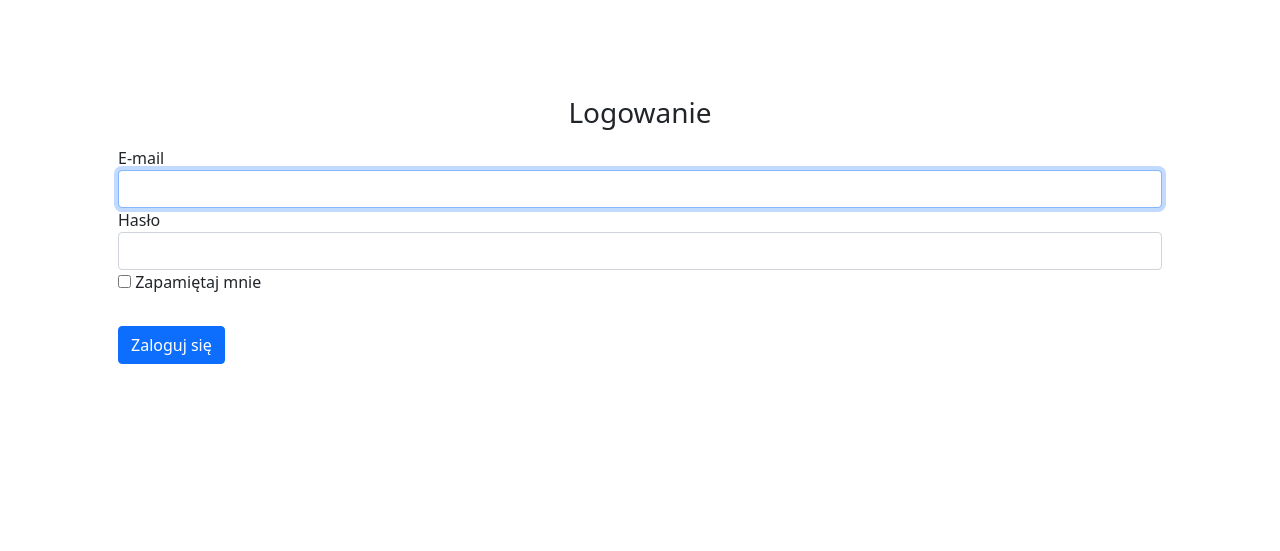
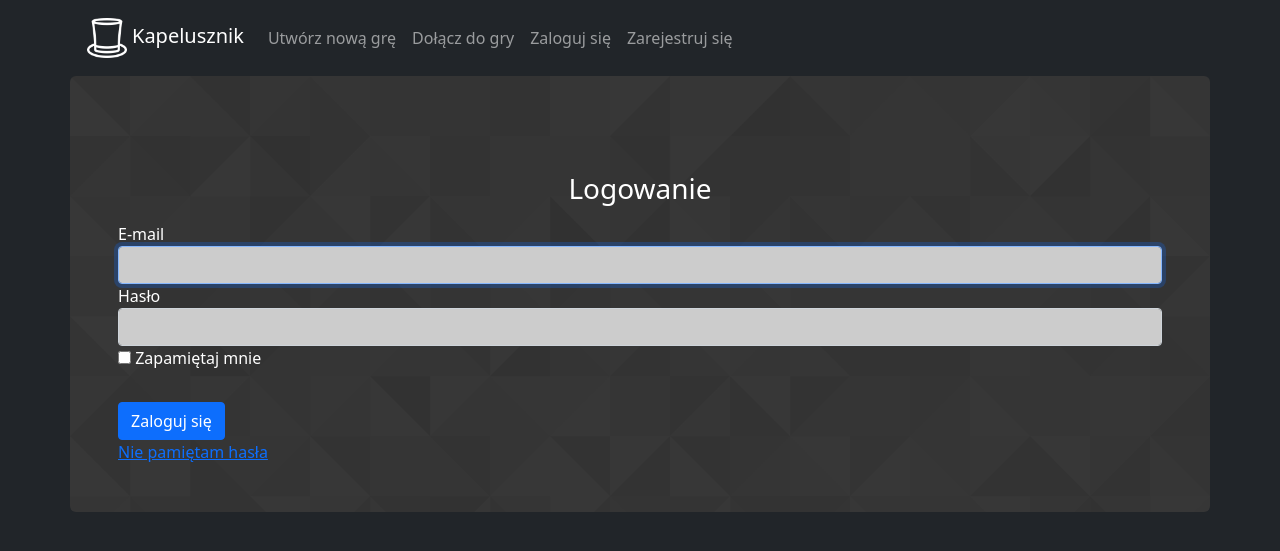
Before and after one commit to oskar-zborowski/Kapelusznik, a Symfony app: template templates/security/login.html.twig in a window 1280 px wide. Shown: the top 551 px of the page. Run offline with Twig, Linux system fonts and the light colour scheme; the template is opened without the code that fills it, so the values that code supplies are empty; some libraries are stand-ins or nearby versions.

Commit message:
początek frontu

```diff
--- a/src/Form/ChangePasswordFormType.php
+++ b/src/Form/ChangePasswordFormType.php
@@ -24,7 +24,7 @@ class ChangePasswordFormType extends AbstractType
                         ]),
                         new Length([
                             'min' => 8,
-                            'minMessage' => 'Twoje hasło musi mieć conajmniej {{ limit }} znaków',
+                            'minMessage' => 'Twoje hasło musi mieć co najmniej {{ limit }} znaków',
                             'maxMessage' => 'Twoje hasło nie może przekraczać {{ limit }} znaków',
                             // max length allowed by Symfony for security reasons
                             'max' => 30,
--- a/src/Form/RegistrationFormType.php
+++ b/src/Form/RegistrationFormType.php
@@ -55,7 +55,7 @@ class RegistrationFormType extends AbstractType
                         ]),
                         new Length([
                             'min' => 8,
-                            'minMessage' => 'Twoje hasło musi mieć conajmniej {{ limit }} znaków',
+                            'minMessage' => 'Twoje hasło musi mieć co najmniej {{ limit }} znaków',
                             'maxMessage' => 'Twoje hasło nie może przekraczać {{ limit }} znaków',
                             // max length allowed by Symfony for security reasons
                             'max' => 30,
--- a/templates/base.html.twig
+++ b/templates/base.html.twig
@@ -13,16 +13,61 @@ Wojciech Mila - Frontend Developer
     <meta name="keywords" content="">
     <meta name="viewport" content="width=device-width, initial-scale=1">
     <link rel="Shortcut icon" href="{{ asset('assets/img/') }}">
-    <title>{% block title %}Kapelusznik.pl{% endblock %}</title>
+    <title>{% block title %}Kapelusznik{% endblock %}</title>
     {# Run `composer require symfony/webpack-encore-bundle`
         and uncomment the following Encore helpers to start using Symfony UX #}
     {% block stylesheets %}
         {#{{ encore_entry_link_tags('app') }}#}
         <link rel="stylesheet" href="{{ asset('assets/css/bootstrap.min.css') }}">
+        <link rel="stylesheet" href="{{ asset('assets/css/main.css') }}">
     {% endblock %}
 </head>
 <body>
+
+    <nav class="navbar navbar-expand-md navbar-dark bg-dark">
+        <div class="container">
+            <a class="navbar-brand" href="{{ path('index') }}">
+                <img class="" src="{{ asset('assets/img/hatIcon.png') }}">Kapelusznik
+            </a>
+
+            <button class="navbar-toggler" type="button" data-bs-toggle="collapse" data-bs-target="#navbarToggle" aria-controls="navbarScroll" aria-expanded="false" aria-label="Toggle navigation">
+                <span class="navbar-toggler-icon"></span>
+            </button>
+
+            <div class="collapse navbar-collapse" id="navbarToggle">
+                <ul class="navbar-nav mr-auto">
+                    <li class="nav-item">
+                        <a class="nav-link {% if app.request.get('_route') == '#' %}active{% endif %}" href="#">Utwórz nową grę</a>
+                    </li>
+                    <li class="nav-item">
+                        <a class="nav-link {% if app.request.get('_route') == '#' %}active{% endif %}" href="#">Dołącz do gry</a>
+                    </li>
+                    {% if app.user %}
+                        <li class="nav-item">
+                            <a class="nav-link" href="{{ path('app_logout') }}">Ustawienia</a>
+                        </li>
+                        <li class="nav-item">
+                            <a class="nav-link" href="{{ path('app_logout') }}">Wyloguj się</a>
+                        </li>
+                    {% else %}
+                        <li class="nav-item">
+                            <a class="nav-link {% if app.request.get('_route') == 'app_login' %}active{% endif %}" href="{{ path('app_login') }}">Zaloguj się</a>
+                        </li>
+                        <li class="nav-item">
+                            <a class="nav-link {% if app.request.get('_route') == 'app_register' %}active{% endif %}" href="{{ path('app_register') }}">Zarejestruj się</a>
+                        </li>
+                    {% endif %}
+                </ul>
+            </div>
+        </div>
+    </nav>
+
     {% block body %}{% endblock %}
+
+    <footer class="">
+
+    </footer>
+
     {% block javascripts %}
         {#{{ encore_entry_script_tags('app') }}#}
         <script src="{{ asset('assets/js/jquery-3.6.0.min.js') }}"></script>
--- a/templates/registration/register.html.twig
+++ b/templates/registration/register.html.twig
@@ -7,7 +7,7 @@
         <div class="alert alert-danger" role="alert">{{ flashError }}</div>
     {% endfor %}
 
-    <div class="container p-5">
+    <div class="container p-5 main">
         <h1 class="h3 mb-3 mt-5 font-weight-normal text-center">Rejestracja</h1>
 
         {% form_theme registrationForm 'bootstrap_4_layout.html.twig' %}
--- a/templates/reset_password/request.html.twig
+++ b/templates/reset_password/request.html.twig
@@ -7,7 +7,7 @@
         <div class="alert alert-danger" role="alert">{{ flashError }}</div>
     {% endfor %}
 
-    <div class="container p-5">
+    <div class="container p-5 main">
         <h1 class="h3 mb-3 mt-5 font-weight-normal text-center">Resetowanie hasła</h1>
 
         {% form_theme requestForm 'bootstrap_4_layout.html.twig' %}
--- a/templates/security/login.html.twig
+++ b/templates/security/login.html.twig
@@ -3,7 +3,7 @@
 {% block title %}{{ parent() }} - Logowanie{% endblock %}
 
 {% block body %}
-    <div class="container p-5">
+    <div class="container p-5 main">
         <form method="post">
             {% if error %}
                 <div class="alert alert-danger">{{ error.messageKey|trans(error.messageData, 'security') }}</div>
@@ -38,5 +38,7 @@
                 Zaloguj się
             </button>
         </form>
+
+        <a href="{{ path('app_forgot_password_request') }}">Nie pamiętam hasła</a>
     </div>
 {% endblock %}
```
Also changed, not shown: src/Controller/SettingsController.php (added, +18 -0 lines), templates/index/index.html.twig (+7 -8 lines), templates/reset_password/check_email.html.twig (+7 -5 lines), templates/settings/settings.html.twig (added, +12 -0 lines), public/assets/css/main.css (added), public/assets/img/footer_lodyas.png (added), public/assets/img/hatIcon.png (added), 1 other file.
